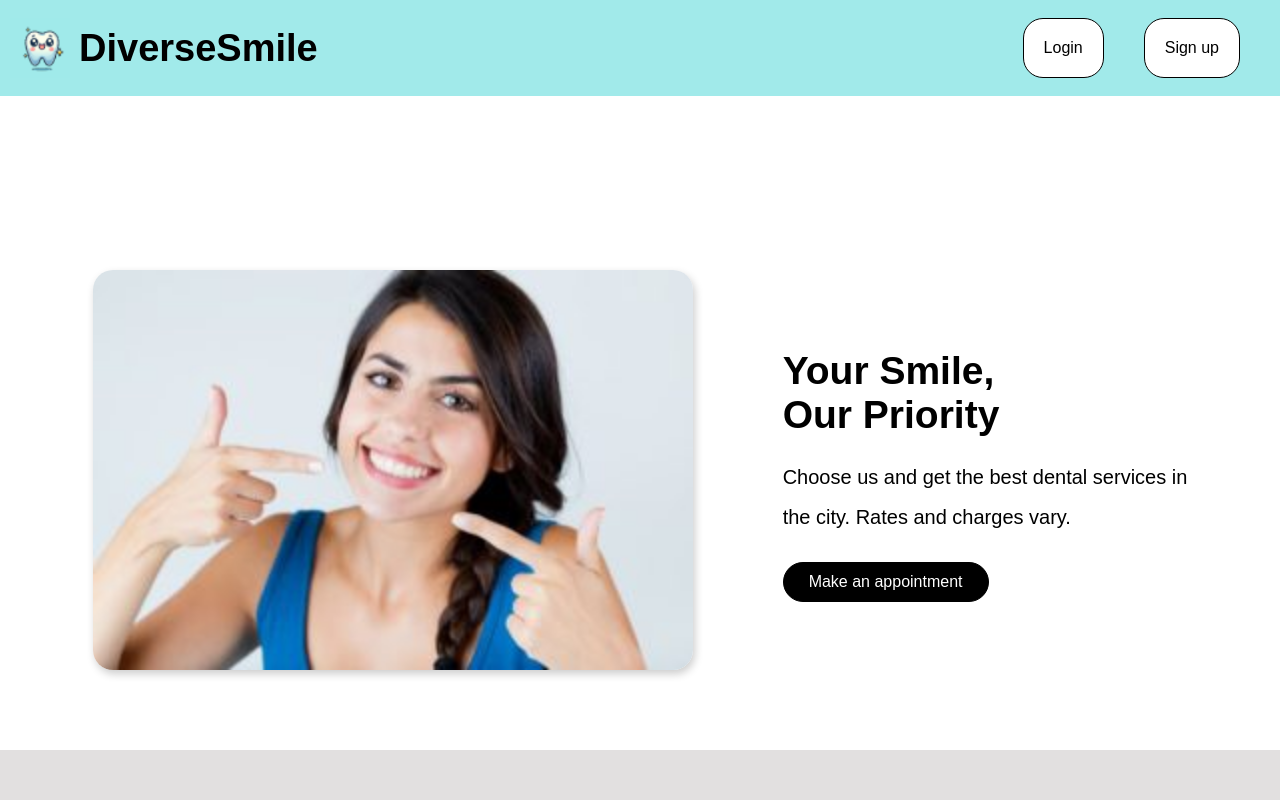
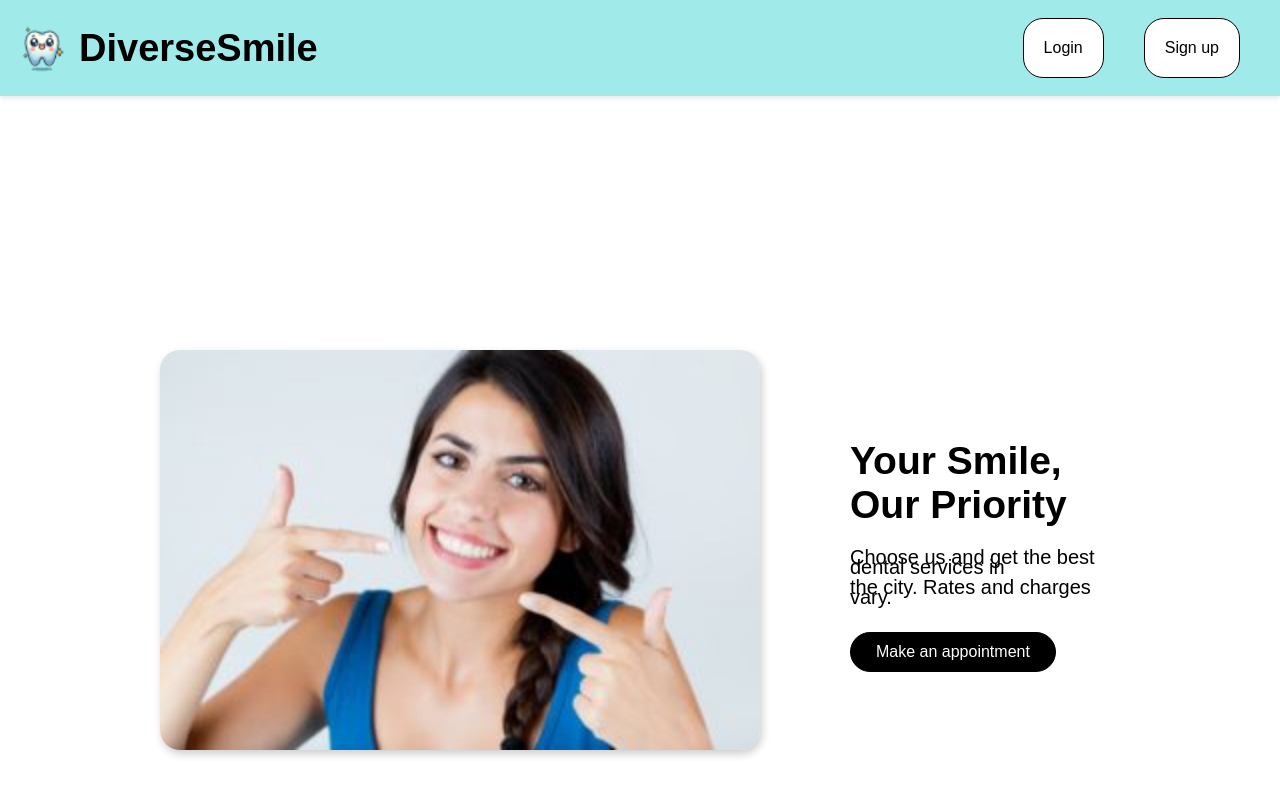
Before and after one commit to FrazzAhmed1/DiverseSmile, a React (Vite) app in the folder frontend/DiverseSmile/: page / in a window 1280 px wide. Shown: the top 800 px of the page. Built offline with nearby package versions, Linux system fonts and the light colour scheme.

Commit message:
Update Home.css
Added extra font and styling for AppointmentScheduler.jsx

```diff
--- a/frontend/DiverseSmile/src/styles/Home.css
+++ b/frontend/DiverseSmile/src/styles/Home.css
@@ -15,7 +15,7 @@
   z-index: 1000;
   /* Ensure it stays above other elements */
   margin: 0;
-  /* Remove any default margin *
+  /* Remove any default margin */
   box-shadow: 0px 2px 5px rgba(0, 0, 0, 0.1);
   /* Optional: Add a subtle shadow for better visibility */
 }
@@ -89,7 +89,7 @@
   /* Add spacing between the image and text */
   margin-top: 100px;
   /* Add some spacing above the hero section */
-  padding: 80px;
+  padding: 160px;
   /* Optional: Add padding for better spacing */
 }
 
@@ -153,7 +153,7 @@
   /* Adjust spacing between paragraphs */
   font-size: 20px;
   /* Ensure consistent font size */
-  line-height: 1.5;
+  line-height: .5;
   /* Improve readability */
 }
 
@@ -286,3 +286,18 @@
   /* Add spacing between paragraphs */
   margin-left: 30px;
 }
+.form-input {
+  width: 100%;
+  max-width: 280px;
+  padding: 10px 16px;
+  font-size: 16px;
+  border-radius: 12px;
+  border: 1px solid #ccc;
+  outline: none;
+  transition: border 0.2s ease;
+}
+
+.form-input:focus {
+  border-color: #4bc0c8;
+  box-shadow: 0 0 0 2px rgba(75, 192, 200, 0.3);
+}
```
